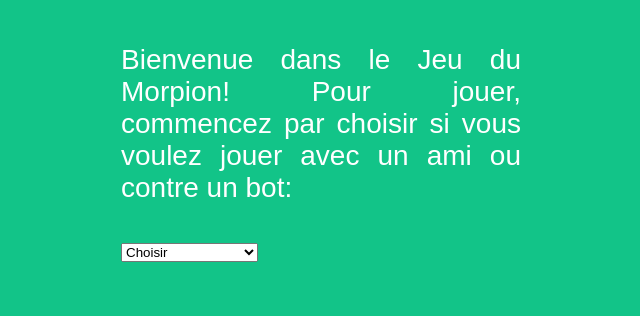
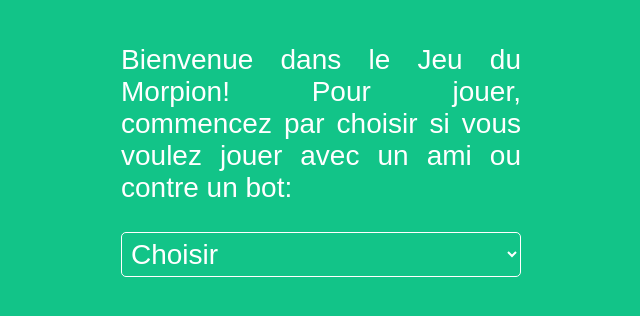
Before and after one commit to Junscuzzy/React-morpion, a React app: page / in a window 1280 px wide. Shown: the part 254-570 px from the top of the page, without its empty margins (319-959 px from the left). Built offline with nearby package versions, Linux system fonts and the light colour scheme.

Commit message:
select css

```diff
--- a/src/morpion/home.css
+++ b/src/morpion/home.css
@@ -1,3 +1,17 @@
 .Morpion__home {
     text-align: justify;
 }
+
+select {
+    border-radius: 5px;
+    border-color: #fff;
+    width: 100%;
+    padding: 5px;
+    background: #12c488;
+    color: #fff;
+    font-size: 28px;
+}
+
+select:focus {
+    outline: none;
+}
```
